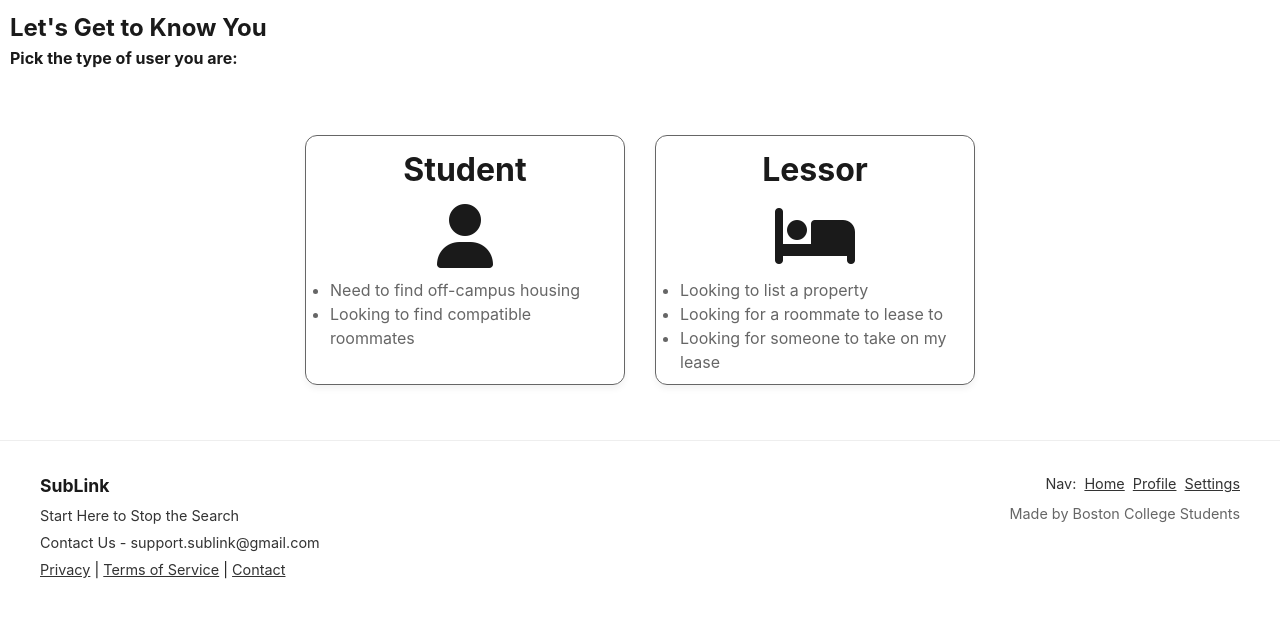
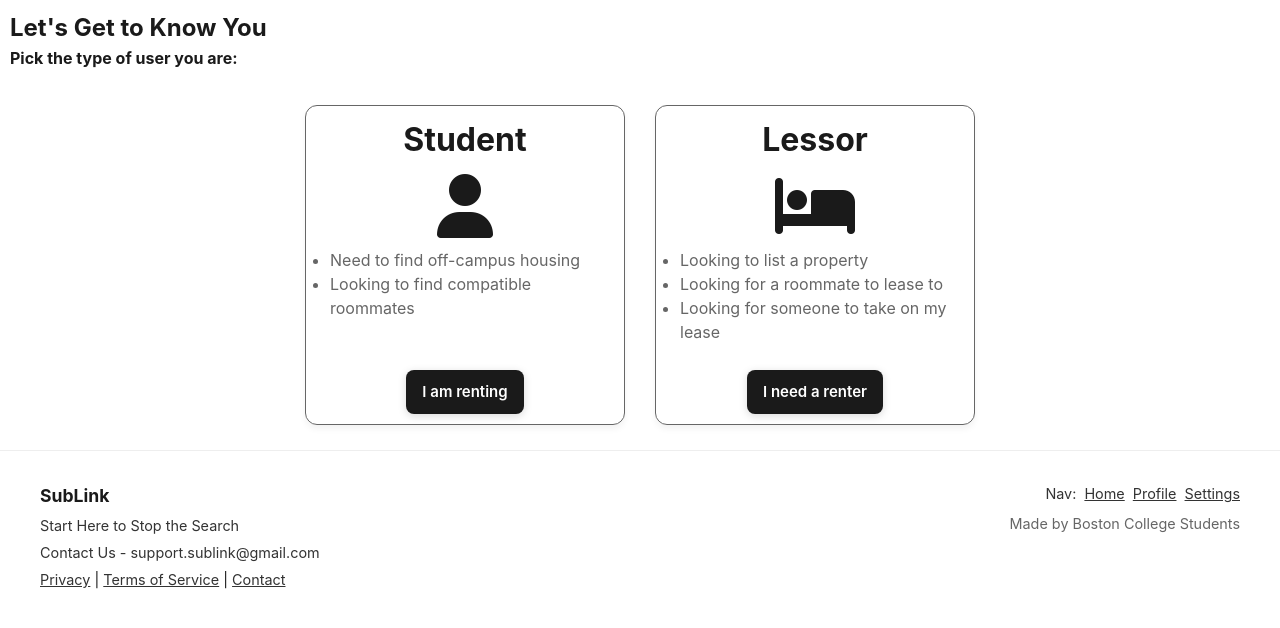
Before and after one commit to CSCI3356-Spring2026/SWE-Dream-Team, a Django app: page /questionnaire/declaration/ in a window 1280 px wide. Shown: the part 84-712 px from the top of the page. Run offline with Django 5.2, Linux system fonts and the light colour scheme; some libraries are stand-ins or nearby versions.

Commit message:
Button added and css added to make the button look nice as well

```diff
--- a/django/questionnaire/static/css/declaration.css
+++ b/django/questionnaire/static/css/declaration.css
@@ -17,7 +17,7 @@
     flex-direction: column;
     justify-content: space-between;
     align-items: center;
-    min-height: 250px;
+    min-height: 320px;
     min-width: 320px;
     border-radius: var(--radius-lg);
     border: 1px solid var(--color-text-muted);
@@ -48,3 +48,40 @@
 .info ul li {
     color: var(--color-text-muted);
 }
+
+.dec_button {
+    background-color: var(--color-text-main);
+    color: var(--color-bg-light);
+    font-family: var(--font-family);
+    font-weight: 600;
+    font-size: 15px;
+    padding: 8px 16px; /* Comfortable touch target */
+    border: none;
+    border-radius: var(--radius-md); /* Soft rounded corners */
+    cursor: pointer;
+    display: inline-flex;
+    align-items: center;
+    justify-content: center;
+    min-height: 44px; /* WCAG touch target size */
+    box-shadow: 0 2px 8px rgba(0, 0, 0, 0.15); /* Subtle depth */
+    transition: all 0.2s ease-in-out; /* Smooth interactions */
+    text-decoration: none;
+    line-height: 1.2;
+    margin: 10px;
+}
+
+.dec_button:hover {
+    background-color: color-mix(in srgb, var(--color-text-main) 90%, black); /* Slightly darker */
+    transform: translateY(-1px); /* Lift effect */
+    box-shadow: 0 4px 12px rgba(0, 0, 0, 0.2);
+}
+
+.dec_button:active {
+    transform: translateY(0); /* Press down */
+    box-shadow: 0 2px 4px rgba(0, 0, 0, 0.15);
+}
+
+.dec_button:focus {
+    outline: 2px solid var(--color-bg-light);
+    outline-offset: 2px;
+}
--- a/django/questionnaire/templates/component/dec_card.html
+++ b/django/questionnaire/templates/component/dec_card.html
@@ -9,6 +9,8 @@
         </ul>
     </div>
     <div>
-
+        <button type="button" class="dec_button">
+            <p>{{ buttontxt }}</p>
+        </button>
     </div>
 </div>
--- a/django/questionnaire/templates/declaration/declaration.html
+++ b/django/questionnaire/templates/declaration/declaration.html
@@ -13,7 +13,7 @@
 </div>
 <div class="declarations">
     {% for card in cards %}
-        {% include "component/dec_card.html" with title=card.title  description=card.description icon=card.icon %}
+        {% include "component/dec_card.html" with title=card.title description=card.description icon=card.icon link=card.link buttontxt=card.buttontxt %}
     {% endfor %}
 </div>
 {% endblock %}
--- a/django/questionnaire/views.py
+++ b/django/questionnaire/views.py
@@ -7,7 +7,20 @@ class DeclarationCardsView(TemplateView):
     def get_context_data(self, **kwargs):
         context = super().get_context_data(**kwargs)
         context['cards'] = [
-            {'title': 'Student', 'description': ['Need to find off-campus housing', 'Looking to find compatible roommates'], 'icon': 'fa-solid fa-user'},
-            {'title': 'Lessor', 'description': ['Looking to list a property', 'Looking for a roommate to lease to', 'Looking for someone to take on my lease'], 'icon': 'fa-solid fa-bed'},
+            {'title': 'Student',
+            'description': ['Need to find off-campus housing',
+            'Looking to find compatible roommates'],
+            'icon': 'fa-solid fa-user',
+            'link': '/forms/renter/',
+            'buttontxt': 'I am renting'
+            },
+            {'title': 'Lessor',
+            'description': ['Looking to list a property',
+            'Looking for a roommate to lease to',
+            'Looking for someone to take on my lease'],
+            'icon': 'fa-solid fa-bed',
+            'link': '/forms/sublettor/',
+            'buttontxt': 'I need a renter',
+            },
         ]
         return context
```
